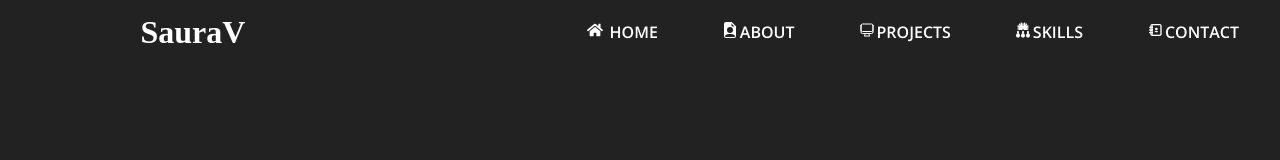
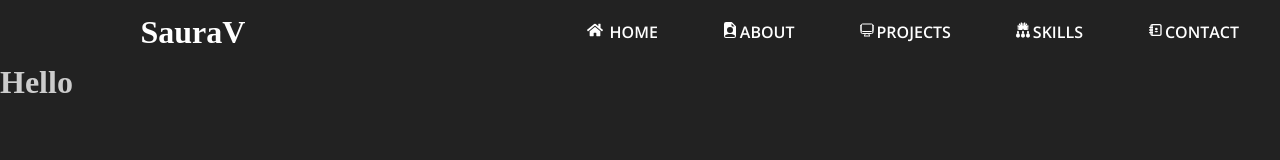
Before and after one commit to Saurav-Pant/Portfolio, a React (Create React App) app: page /about in a window 1280 px wide. Shown: the top 160 px of the page. Built offline with nearby package versions, Linux system fonts and the light colour scheme; the HTML template or start-up script is replaced by a standard one.

Commit message:
aaj ka din waste

```diff
--- a/src/Routes/About/About.jsx
+++ b/src/Routes/About/About.jsx
@@ -2,9 +2,10 @@
 import Navbar from '../../Components/Navbar/Navbar';
 
 const About = () => {
-  return <div>
+  return <>
     <Navbar/>
-  </div>;
+    <h1>Hello</h1>
+    </>
 };
 
 export default About;
--- a/src/Routes/Home/Home.css
+++ b/src/Routes/Home/Home.css
@@ -42,5 +42,3 @@
   height: 50vh;
   margin-left: 250px;
 }
-.right img:hover {
-}
--- a/src/Routes/Home/Home.jsx
+++ b/src/Routes/Home/Home.jsx
@@ -40,10 +40,6 @@
           />
       </div>
 
-      {/* <div className="right">
-        <img src={me} alt="" />
-      </div> */}
-
       <div className="right">
       <motion.img
       src={me}
```
